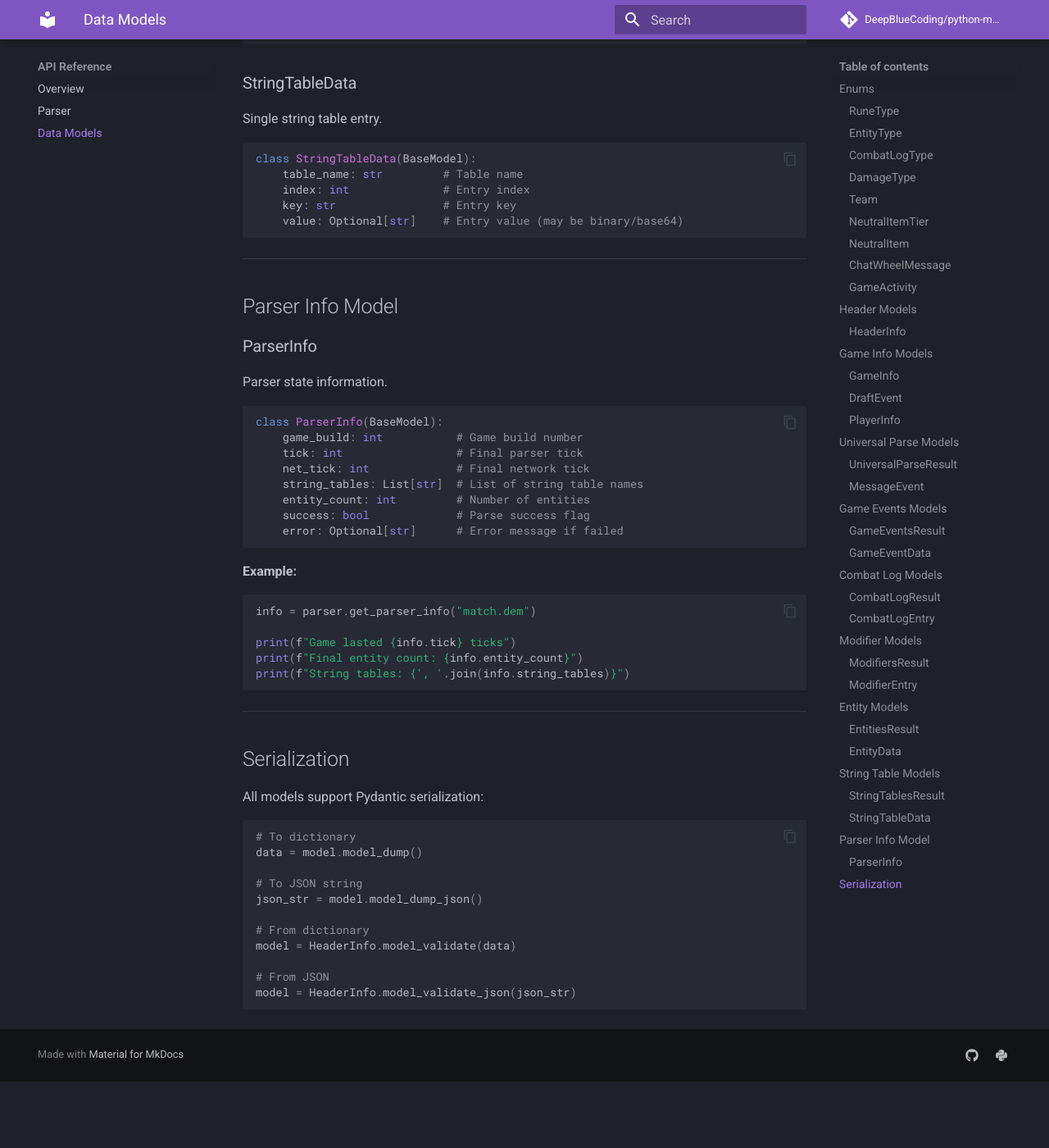
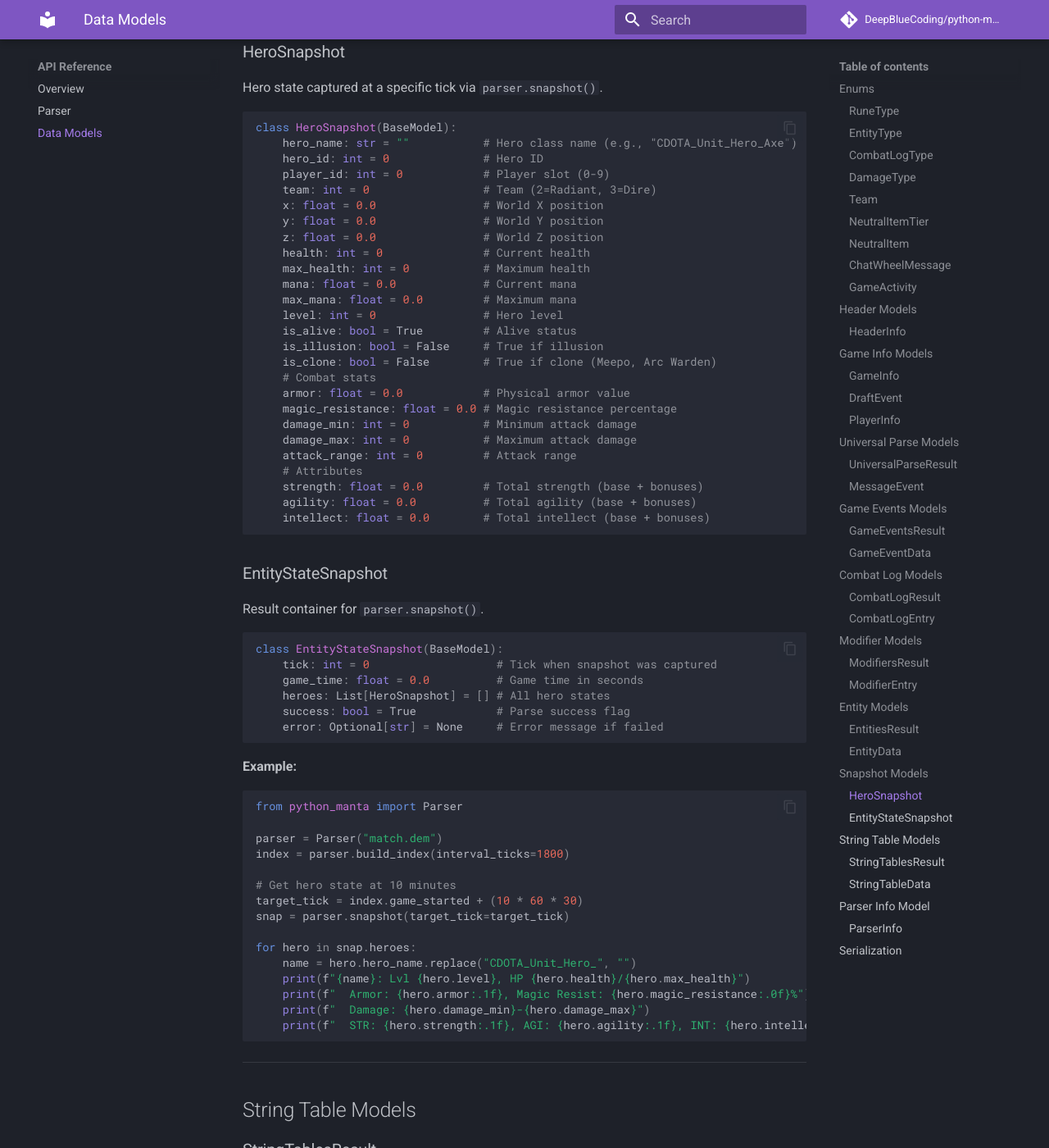
Before and after one commit to DeepBlueCoding/python-manta, an MkDocs documentation site: the page built from docs/api/models.md, in a window 1280 px wide and 1400 px high, scrolled down 20132 px. Shown: the whole window at 82% size. Built offline with MkDocs 1.6.1 and Material for MkDocs 9.7.7, drawn with Linux system fonts in a browser that asks for light colours; comment, search, counter and statistics services are not loaded; the version menu is left out; before the commit the page ends 21451 px from its top, so only the background shows below that; some of the changed text lies outside the part shown.

Commit message:
feat: add combat stats to HeroSnapshot and MCP use-case docs
- HeroSnapshot: armor, magic_resistance, damage_min/max, attack_range
- HeroSnapshot: strength, agility, intellect attributes
- Add docs/guides/use-cases.md with 5 MCP server use cases
- Add MCP use-case validation tests (35 tests)
- Document DamageType.COMPOSITE = 3 (legacy)
- Update docs/api/models.md with snapshot models

🤖 Generated with [Claude Code](https://claude.com/claude-code)

Co-Authored-By: Claude <noreply@anthropic.com>

````diff
--- a/docs/api/models.md
+++ b/docs/api/models.md
@@ -2,7 +2,7 @@
 # Data Models
 
 ??? info "AI Summary"
-    All parsed data is returned as Pydantic models for type safety and easy serialization. Models include: `HeaderInfo` (match metadata), `GameInfo`/`DraftEvent`/`PlayerInfo` (game data with draft, teams, players), `UniversalParseResult`/`MessageEvent` (messages), `GameEventsResult`/`GameEventData` (events), `CombatLogResult`/`CombatLogEntry` (combat), `ModifiersResult`/`ModifierEntry` (buffs), `EntitiesResult`/`EntityData` (entities), `StringTablesResult` (tables), `ParserInfo` (state). Enums include `RuneType` (rune tracking), `EntityType` (hero, creep, summon, building), `CombatLogType` (45 combat log event types), `DamageType` (physical/magical/pure), `Team` (Radiant/Dire), `NeutralItemTier` (tier unlock times), `NeutralItem` (100+ neutral items), `ChatWheelMessage` (voice line IDs), and `GameActivity` (animation/taunt detection). All models have `.model_dump()` for dict conversion and `.model_dump_json()` for JSON.
+    All parsed data is returned as Pydantic models for type safety and easy serialization. Models include: `HeaderInfo` (match metadata), `GameInfo`/`DraftEvent`/`PlayerInfo` (game data with draft, teams, players), `UniversalParseResult`/`MessageEvent` (messages), `GameEventsResult`/`GameEventData` (events), `CombatLogResult`/`CombatLogEntry` (combat), `ModifiersResult`/`ModifierEntry` (buffs), `EntitiesResult`/`EntityData` (entities), `HeroSnapshot`/`EntityStateSnapshot` (hero state with armor, damage, attributes at specific ticks), `StringTablesResult` (tables), `ParserInfo` (state). Enums include `RuneType` (rune tracking), `EntityType` (hero, creep, summon, building), `CombatLogType` (45 combat log event types), `DamageType` (physical/magical/pure/hp_removal), `Team` (Radiant/Dire/Neutral), `NeutralItemTier` (tier unlock times), `NeutralItem` (100+ neutral items), `ChatWheelMessage` (voice line IDs), and `GameActivity` (animation/taunt detection). All models have `.model_dump()` for dict conversion and `.model_dump_json()` for JSON.
 
 ---
 
@@ -221,9 +221,11 @@ Enum for Dota 2 damage types.
 
 ```python
 class DamageType(int, Enum):
-    PHYSICAL = 0
-    MAGICAL = 1
-    PURE = 2
+    PHYSICAL = 0    # Right-click attacks, physical spells
+    MAGICAL = 1     # Most spells, reduced by magic resistance
+    PURE = 2        # Ignores armor and magic resistance
+    COMPOSITE = 3   # Legacy: removed from Dota 2, was reduced by both armor and magic resistance
+    HP_REMOVAL = 4  # Blood Grenade, Heart stopper aura, etc.
 ```
 
 **Properties:**
@@ -240,15 +242,17 @@ class DamageType(int, Enum):
 
 **Example:**
 ```python
-from python_manta import MantaParser, DamageType, CombatLogType
+from python_manta import Parser, DamageType, CombatLogType
 
-parser = MantaParser()
-result = parser.parse_combat_log(demo_path, types=[CombatLogType.DAMAGE], max_entries=100)
+parser = Parser("match.dem")
+result = parser.parse(combat_log={"types": [CombatLogType.DAMAGE.value], "max_entries": 100})
 
-for entry in result.entries:
+for entry in result.combat_log.entries:
     dmg_type = DamageType.from_value(entry.damage_type)
     if dmg_type == DamageType.PURE:
         print(f"Pure damage: {entry.value} from {entry.inflictor_name}")
+    elif dmg_type == DamageType.HP_REMOVAL:
+        print(f"HP Removal: {entry.value} from {entry.inflictor_name}")
 ```
 
 ---
@@ -259,10 +263,11 @@ Enum for Dota 2 team identifiers.
 
 ```python
 class Team(int, Enum):
-    SPECTATOR = 0
-    UNASSIGNED = 1
-    RADIANT = 2
-    DIRE = 3
+    SPECTATOR = 0   # Spectator/observer
+    UNASSIGNED = 1  # Not yet assigned
+    RADIANT = 2     # Radiant team (bottom-left)
+    DIRE = 3        # Dire team (top-right)
+    NEUTRAL = 4     # Neutral creeps, Roshan, jungle camps
 ```
 
 **Properties:**
@@ -270,7 +275,8 @@ class Team(int, Enum):
 | Property | Type | Description |
 |----------|------|-------------|
 | `display_name` | str | Human-readable name (e.g., "Radiant") |
-| `is_playing` | bool | True if this is an actual playing team |
+| `is_playing` | bool | True if Radiant or Dire |
+| `is_neutral` | bool | True if neutral unit |
 | `opposite` | `Team \| None` | The opposing team (None for non-playing) |
 
 **Class Methods:**
@@ -281,17 +287,21 @@ class Team(int, Enum):
 
 **Example:**
 ```python
-from python_manta import MantaParser, Team, CombatLogType
+from python_manta import Parser, Team, CombatLogType
 
-parser = MantaParser()
-result = parser.parse_combat_log(demo_path, types=[CombatLogType.DEATH], heroes_only=True)
+parser = Parser("match.dem")
+result = parser.parse(combat_log={"types": [CombatLogType.DEATH.value], "heroes_only": True})
 
-for entry in result.entries:
+for entry in result.combat_log.entries:
     attacker_team = Team.from_value(entry.attacker_team)
     target_team = Team.from_value(entry.target_team)
 
     if attacker_team and target_team and attacker_team != target_team:
         print(f"{attacker_team.display_name} killed {target_team.display_name} hero")
+
+    # Check for neutral creep kills
+    if target_team == Team.NEUTRAL:
+        print(f"{attacker_team.display_name} killed neutral creep")
 
     # Use opposite property
     if attacker_team == Team.RADIANT:
@@ -923,6 +933,75 @@ for entity in result.entities:
 
 ---
 
+## Snapshot Models
+
+### HeroSnapshot
+
+Hero state captured at a specific tick via `parser.snapshot()`.
+
+```python
+class HeroSnapshot(BaseModel):
+    hero_name: str = ""           # Hero class name (e.g., "CDOTA_Unit_Hero_Axe")
+    hero_id: int = 0              # Hero ID
+    player_id: int = 0            # Player slot (0-9)
+    team: int = 0                 # Team (2=Radiant, 3=Dire)
+    x: float = 0.0                # World X position
+    y: float = 0.0                # World Y position
+    z: float = 0.0                # World Z position
+    health: int = 0               # Current health
+    max_health: int = 0           # Maximum health
+    mana: float = 0.0             # Current mana
+    max_mana: float = 0.0         # Maximum mana
+    level: int = 0                # Hero level
+    is_alive: bool = True         # Alive status
+    is_illusion: bool = False     # True if illusion
+    is_clone: bool = False        # True if clone (Meepo, Arc Warden)
+    # Combat stats
+    armor: float = 0.0            # Physical armor value
+    magic_resistance: float = 0.0 # Magic resistance percentage
+    damage_min: int = 0           # Minimum attack damage
+    damage_max: int = 0           # Maximum attack damage
+    attack_range: int = 0         # Attack range
+    # Attributes
+    strength: float = 0.0         # Total strength (base + bonuses)
+    agility: float = 0.0          # Total agility (base + bonuses)
+    intellect: float = 0.0        # Total intellect (base + bonuses)
+```
+
+### EntityStateSnapshot
+
+Result container for `parser.snapshot()`.
+
+```python
+class EntityStateSnapshot(BaseModel):
+    tick: int = 0                   # Tick when snapshot was captured
+    game_time: float = 0.0          # Game time in seconds
+    heroes: List[HeroSnapshot] = [] # All hero states
+    success: bool = True            # Parse success flag
+    error: Optional[str] = None     # Error message if failed
+```
+
+**Example:**
+```python
+from python_manta import Parser
+
+parser = Parser("match.dem")
+index = parser.build_index(interval_ticks=1800)
+
+# Get hero state at 10 minutes
+target_tick = index.game_started + (10 * 60 * 30)
+snap = parser.snapshot(target_tick=target_tick)
+
+for hero in snap.heroes:
+    name = hero.hero_name.replace("CDOTA_Unit_Hero_", "")
+    print(f"{name}: Lvl {hero.level}, HP {hero.health}/{hero.max_health}")
+    print(f"  Armor: {hero.armor:.1f}, Magic Resist: {hero.magic_resistance:.0f}%")
+    print(f"  Damage: {hero.damage_min}-{hero.damage_max}")
+    print(f"  STR: {hero.strength:.1f}, AGI: {hero.agility:.1f}, INT: {hero.intellect:.1f}")
+```
+
+---
+
 ## String Table Models
 
 ### StringTablesResult
--- a/mkdocs.yml
+++ b/mkdocs.yml
@@ -58,6 +58,16 @@ markdown_extensions:
 nav:
   - Home: index.md
   - Getting Started: getting-started.md
+  - Guides:
+    - Overview: guides/index.md
+    - MCP Use Cases: guides/use-cases.md
+    - Unit Orders: guides/unit-orders.md
+    - Game Events: guides/game-events.md
+    - Combat Log: guides/combat-log.md
+    - Entities: guides/entities.md
+    - Modifiers: guides/modifiers.md
+    - Universal Messages: guides/universal.md
+  - Examples: examples.md
   - API Reference:
     - Overview: api/index.md
     - Parser: api/parser.md
--- a/pyproject.toml
+++ b/pyproject.toml
@@ -4,7 +4,7 @@ build-backend = "setuptools.build_meta"
 
 [project]
 name = "python-manta"
-version = "1.4.5.2-dev3"
+version = "1.4.5.2-dev4"
 description = "Python interface for the Manta Dota 2 replay parser"
 readme = "README.md"
 license = {text = "MIT"}
````
Also changed, not shown: docs/guides/index.md (+1 -0 lines), docs/guides/use-cases.md (added, +422 -0 lines), 3 other files.
